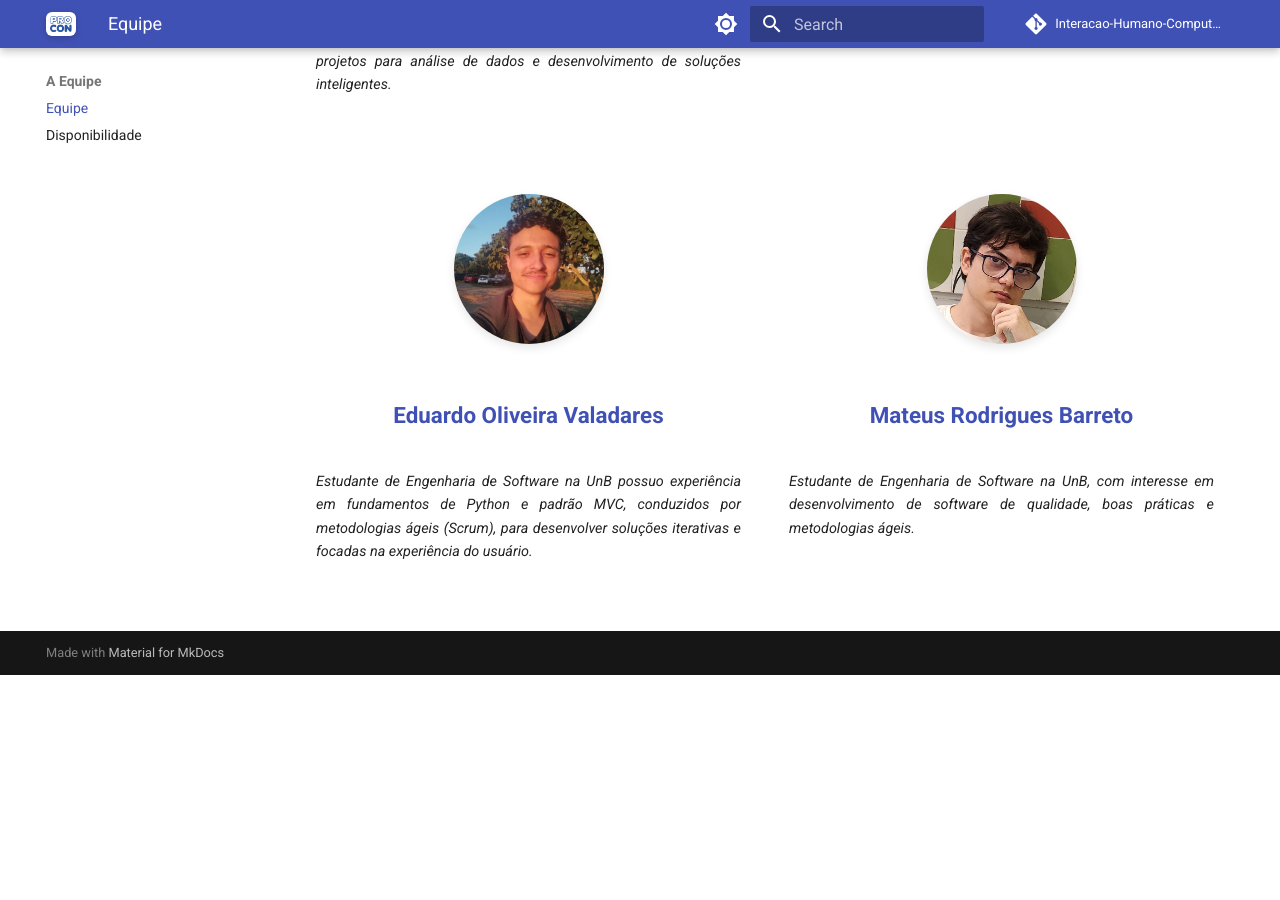
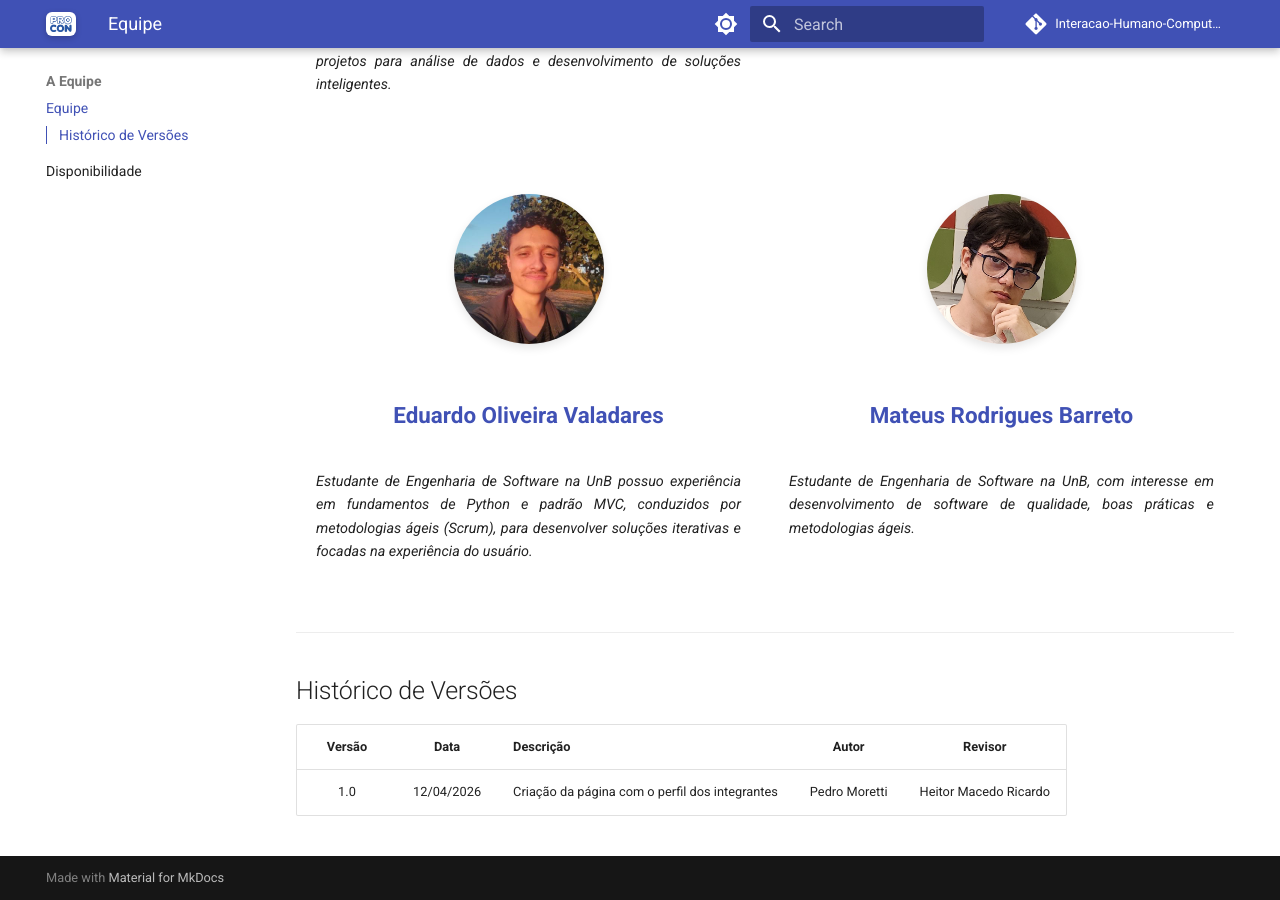
Before and after one commit to Interacao-Humano-Computador/2026.1-Grupo03, an MkDocs documentation site: the page built from docs/equipe/equipe.md, in a window 1280 px wide and 900 px high, scrolled down 1111 px. Built offline with MkDocs 1.6.1 and Material for MkDocs 9.7.7, drawn with Linux system fonts in a browser that asks for light colours; comment, search, counter and statistics services are not loaded; before the commit the page ends 1786 px from its top, so only the background shows below that.

```diff
--- a/docs/equipe/equipe.md
+++ b/docs/equipe/equipe.md
@@ -71,3 +71,13 @@
 *Estudante de Engenharia de Software na UnB, com interesse em desenvolvimento de software de qualidade, boas práticas e metodologias ágeis.*
 </div>
 </div>
+
+</div>
+
+---
+
+## Histórico de Versões
+
+| Versão | Data | Descrição | Autor | Revisor |
+|:---:|:---:|:---|:---:|:---:|
+| 1.0 | 12/04/2026 | Criação da página com o perfil dos integrantes | Pedro Moretti | Heitor Macedo Ricardo |
```
Also changed, not shown: docs/planejamento/reunioes.md (+1 -1 lines).
